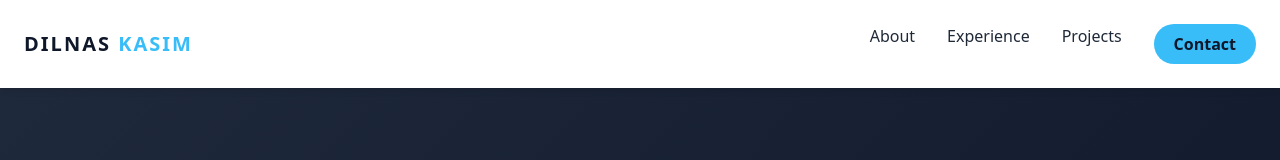
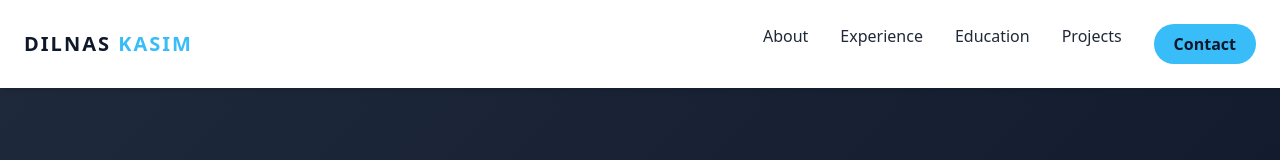
Before and after one commit to dilnas/Dilnas-kasim, a plain HTML site: page index.html in a window 1280 px wide. Shown: the top 160 px of the page. Drawn offline with nearby package versions, Linux system fonts and the light colour scheme.

Commit message:
Update index.html

```diff
--- a/index.html
+++ b/index.html
@@ -20,6 +20,7 @@
         <div class="hidden md:flex space-x-8 font-medium">
             <a href="#about" class="hover:text-sky-500 transition">About</a>
             <a href="#experience" class="hover:text-sky-500 transition">Experience</a>
+             <a href="#projects" class="hover:text-sky-500 transition">Education</a>
             <a href="#projects" class="hover:text-sky-500 transition">Projects</a>
             <a href="mailto:dilnaskasim1@gmail.com" class="accent-bg text-slate-900 px-5 py-2 rounded-full font-bold hover:opacity-90 transition">Contact</a>
         </div>
```
